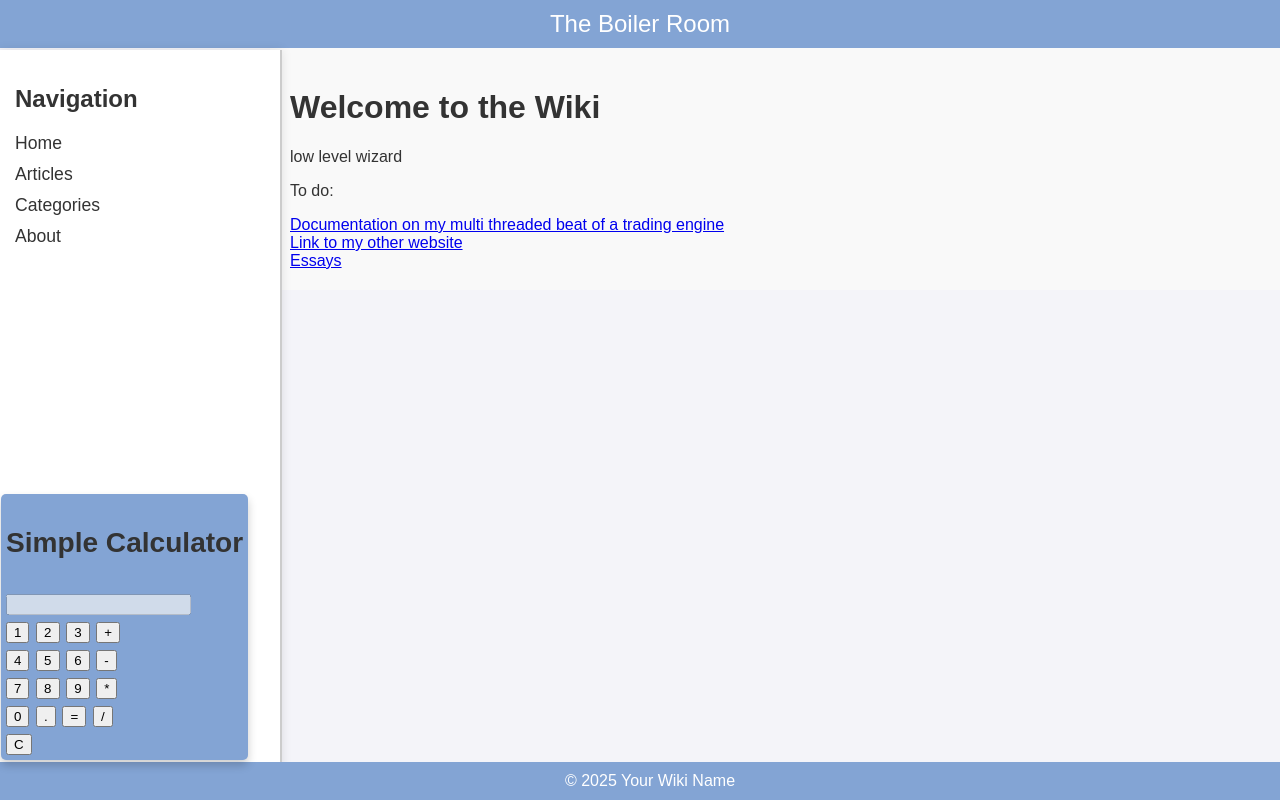
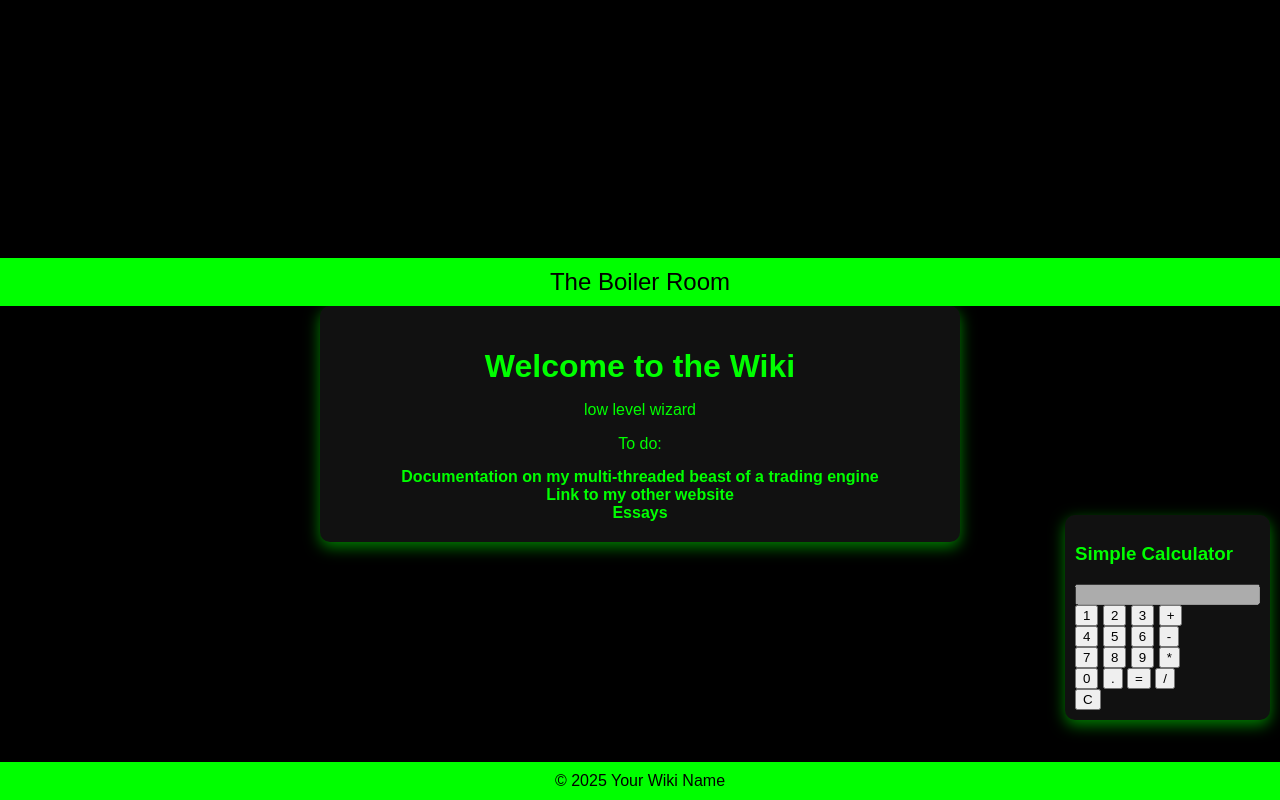
Before and after one commit to sleepyG8/SleepyG8.github.io, a plain HTML site: page index.html in a window 1280 px wide. Drawn offline with Linux system fonts and the light colour scheme.

Commit message:
Update index.html

```diff
--- a/index.html
+++ b/index.html
@@ -8,93 +8,80 @@
         body {
             margin: 0;
             font-family: Arial, sans-serif;
-            background-color: #f4f4f9; /* Light background color */
-            color: #333; /* Dark text for readability */
-            position: relative; /* Added this */
+            background-color: #000; /* Black background */
+            color: #0f0; /* Green text */
+            display: flex;
+            flex-direction: column;
+            align-items: center;
+            justify-content: center;
+            min-height: 100vh;
         }
 
         header {
-            background-color: #83a4d4; /* Soft blue */
-            color: #fff;
+            background-color: #0f0; /* Green background for header */
+            color: #000; /* Black text for header */
             padding: 10px;
             text-align: center;
             font-size: 1.5em;
-        }
-
-        .sidebar {
-            position: fixed;
-            top: 50px;
-            left: 0;
-            width: 250px;
-            height: calc(100% - 50px);
-            background-color: #fff; /* White background */
-            border-right: 2px solid #ccc; /* Light grey border */
-            box-shadow: 0 0 10px rgba(0, 0, 0, 0.1);
-            overflow-y: auto;
-            padding: 15px;
+            width: 100%;
         }
 
         .content {
-            margin-left: 270px;
+            text-align: center;
             padding: 20px;
-            background-color: #f9f9f9;
+            background-color: #111; /* Slightly lighter black for contrast */
+            border-radius: 10px;
+            box-shadow: 0 5px 15px rgba(0, 255, 0, 0.5);
+            width: 90%;
+            max-width: 600px;
         }
 
-        .sidebar a {
-            display: block;
-            color: #333;
-            text-decoration: none;
-            margin-bottom: 10px;
-            font-size: 1.1em;
-            transition: color 0.3s ease;
+        .content h1, .content p, .content a {
+            margin-bottom: 15px;
         }
 
-        .sidebar a:hover {
-            color: #83a4d4; /* Match the header color */
+        .content a {
+            color: #0f0;
+            text-decoration: none;
+            font-weight: bold;
+        }
+
+        .content a:hover {
+            color: #0c0; /* Darker green on hover */
         }
 
         footer {
             text-align: center;
             padding: 10px;
-            background-color: #83a4d4;
-            color: #fff;
+            background-color: #0f0;
+            color: #000;
             position: fixed;
             bottom: 0;
-            left: 0;
             width: 100%;
         }
 
-        .cursor-trail {
-            position: absolute;
-            width: 10px;
-            height: 10px;
-            background-color: #83a4d4;
-            border-radius: 50%;
-            pointer-events: none;
-            animation: fadeOut 1s ease-out forwards;
+        .bottom-right {
+            background-color: #111;
+            color: #0f0;
+            padding: 10px;
+            border-radius: 10px;
+            box-shadow: 0 5px 15px rgba(0, 255, 0, 0.5);
+            position: fixed;
+            bottom: 80px;
+            right: 10px;
         }
 
-        @keyframes fadeOut {
-            0% {
-                opacity: 1;
-                transform: scale(1);
+        /* Make the page responsive */
+        @media (max-width: 600px) {
+            .content {
+                width: 95%;
+                padding: 15px;
             }
-            100% {
-                opacity: 0;
-                transform: scale(0.5);
+
+            .bottom-right {
+                bottom: 60px;
+                right: 5px;
             }
-        }
-
-        /* Styles for the bottom right content */
-        .bottom-right {
-            position: fixed;
-            bottom: 40px;
-            left: 1px;
-            font-size: 1.5rem; /* Adjust this to make it bigger or smaller */
-            background-color: #83a4d4;
-            padding: 5px;
-            border-radius: 5px;
-            box-shadow: 0 5px 10px rgba(0, 0, 0, 0.2);
         }
     </style>
 </head>
@@ -102,29 +89,19 @@
     <header>
         The Boiler Room
     </header>
-    <div class="sidebar">
-        <h2>Navigation</h2>
-        <a href="#">Home</a>
-        <a href="#">Articles</a>
-        <a href="#">Categories</a>
-        <a href="#">About</a>
-    </div>
     <div class="content">
         <h1>Welcome to the Wiki</h1>
-
         <p>low level wizard</p>
         <p>To do:</p>
-        <a href="/TradingBot.html">Documentation on my multi threaded beat of a trading engine</a>
+        <a href="/TradingBot.html">Documentation on my multi-threaded beast of a trading engine</a>
         <br>
         <a href="https://coinzh.in">Link to my other website</a>
         <br>
-
         <a href="/essays.html">Essays</a>
     </div>
     <footer>
         © 2025 Your Wiki Name
     </footer>
-
     <div class="bottom-right">
         <h3>Simple Calculator</h3>
         <input type="text" id="display" disabled>
@@ -150,30 +127,9 @@
         <button onclick="appendCharacter('/')">/</button>
         <br>
         <button onclick="clearDisplay()" colspan="4">C</button>
-    </div> <!-- Added this -->
+    </div>
 
     <script>
-        // Function to create a particle
-        function createParticle(x, y) {
-            const particle = document.createElement('div');
-            particle.className = 'cursor-trail';
-            document.body.appendChild(particle);
-
-            // Set the particle position
-            particle.style.left = `${x}px`;
-            particle.style.top = `${y}px`;
-
-            // Remove particle after animation
-            setTimeout(() => {
-                particle.remove();
-            }, 1000);
-        }
-
-        // Add event listener for mouse movement
-        document.addEventListener('mousemove', (e) => {
-            createParticle(e.pageX, e.pageY);
-        });
-
         function appendCharacter(character) {
             document.getElementById('display').value += character;
         }
```
